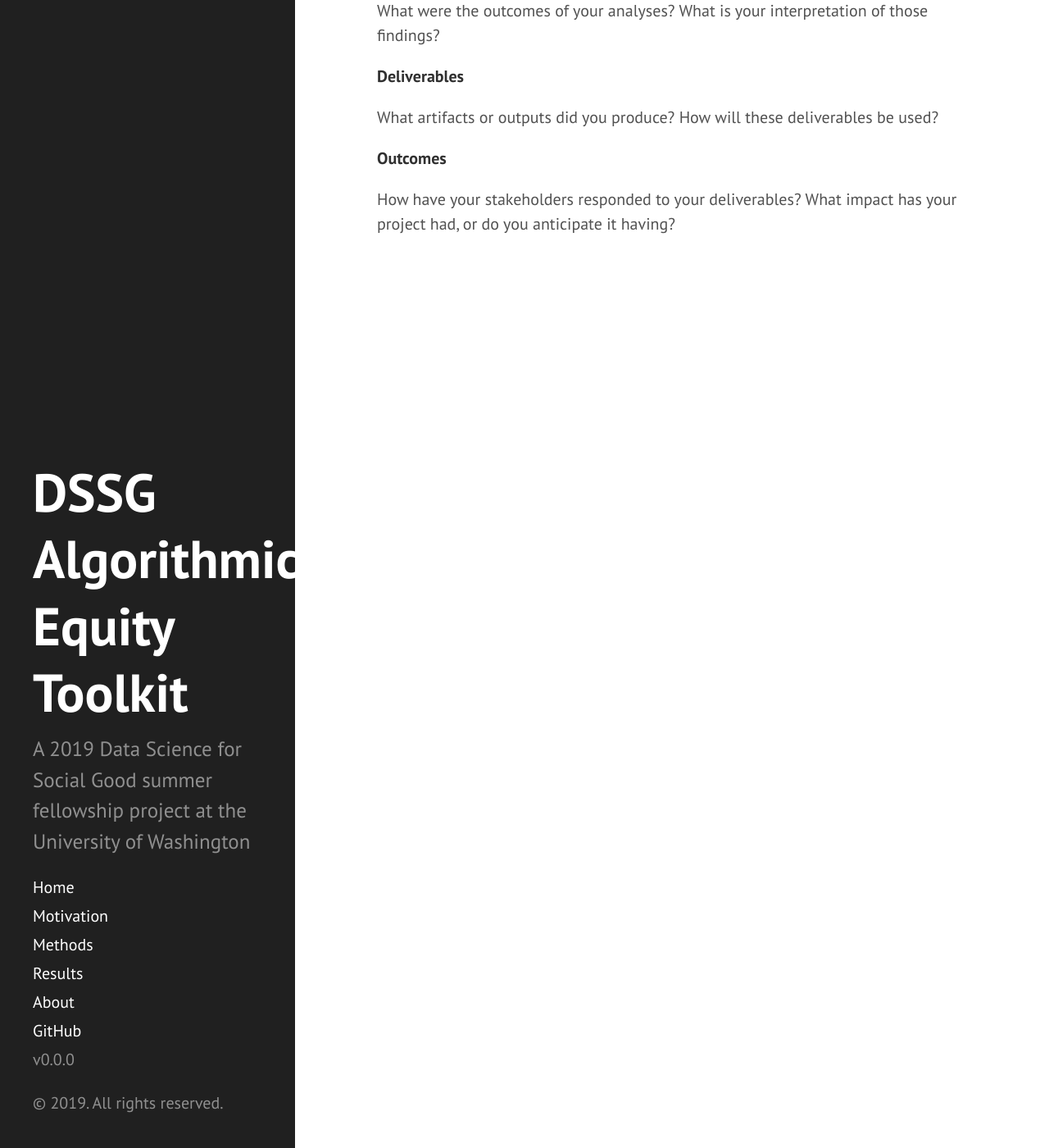
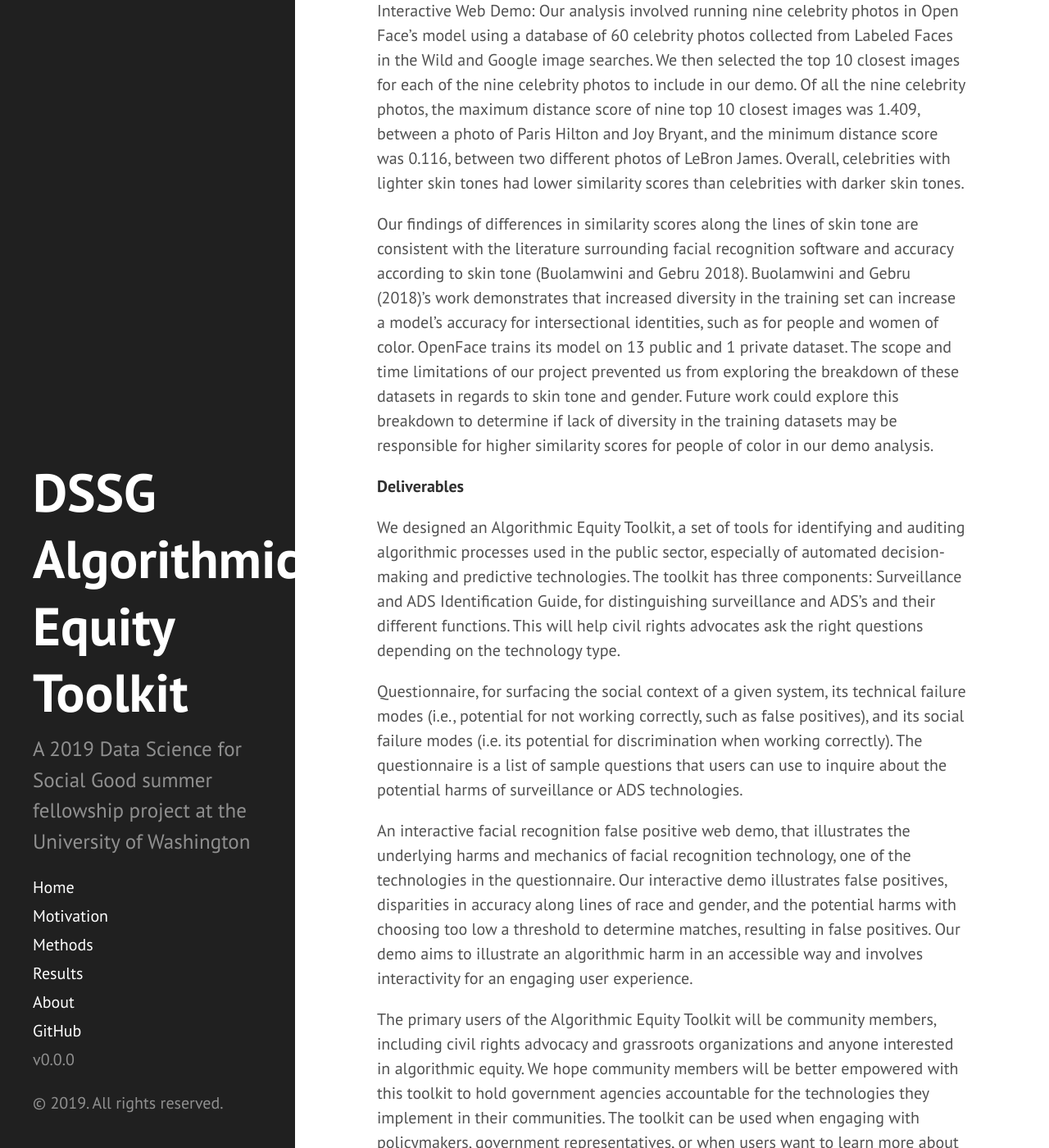
Before and after one commit to uwescience/AEKit-website, a Jekyll site: the page built from results.md, in a window 1280 px wide and 1400 px high, scrolled down 192 px. Shown: the whole window at 82% size. Built offline with Jekyll 4.4.1, drawn with Linux system fonts in a browser that asks for light colours; some of the changed text lies outside the part shown.

Commit message:
added to deliverables

```diff
--- a/results.md
+++ b/results.md
@@ -5,13 +5,29 @@ title: Results
 
 **Findings**
 
-What were the outcomes of your analyses?
-What is your interpretation of those findings?
+Interactive Web Demo:
+Our analysis involved running nine celebrity photos in Open Face’s model using a database of 60 celebrity photos collected from Labeled Faces in the Wild and Google image searches. We then selected the top 10 closest images for each of the nine celebrity photos to include in our demo. Of all the nine celebrity photos, the maximum distance score of nine top 10 closest images was 1.409, between a photo of Paris Hilton and Joy Bryant, and the minimum distance score was 0.116, between two different photos of LeBron James. Overall, celebrities with lighter skin tones had lower similarity scores than celebrities with darker skin tones.
+
+Our findings of differences in similarity scores along the lines of skin tone are consistent with the literature surrounding facial recognition software and accuracy according to skin tone (Buolamwini and Gebru 2018). Buolamwini and Gebru (2018)’s work demonstrates that increased diversity in the training set can increase a model’s accuracy for intersectional identities, such as  for people and women of color. OpenFace trains its model on 13 public and 1 private dataset. The scope and time limitations of our project prevented us from exploring the breakdown of these datasets in regards to skin tone and gender. Future work could explore this breakdown to determine if lack of diversity in the training datasets may be responsible for higher similarity scores for people of color in our demo analysis.
+
+
 
 **Deliverables**
 
-What artifacts or outputs did you produce?
-How will these deliverables be used?
+We designed an Algorithmic Equity Toolkit, a set of tools for identifying and auditing algorithmic processes used in the public sector, especially of automated decision-making and predictive technologies. The toolkit has three components:
+Surveillance and ADS Identification Guide, for distinguishing surveillance and ADS’s and their different functions. This will help civil rights advocates ask the right questions depending on the technology type.
+
+Questionnaire, for surfacing the social context of a given system, its technical failure modes (i.e., potential for not working correctly, such as false positives), and its social failure modes (i.e. its potential for discrimination when working correctly). The questionnaire is a list of sample questions that users can use to inquire about the potential harms of surveillance or ADS technologies.
+
+An interactive facial recognition false positive web demo, that illustrates the underlying harms and mechanics of facial recognition technology, one of the technologies in the questionnaire. Our interactive demo illustrates false positives, disparities in accuracy along lines of race and gender, and the potential harms with choosing too low a threshold to determine matches, resulting in false positives. Our demo aims to illustrate an algorithmic harm in an accessible way and involves interactivity for an engaging user experience.
+
+
+The primary users of the Algorithmic Equity Toolkit will be community members, including civil rights advocacy and grassroots organizations and anyone interested in algorithmic equity. We hope community members will be better empowered with this toolkit to hold government agencies accountable for the technologies they implement in their communities. The toolkit can be used when engaging with policymakers, government representatives, or when users want to learn more about surveillance and ADS technologies and their potential harms.
+
+With the toolkit, civil rights activists, grassroots organizers, and community members can identify a government surveillance and an ADS technology, how they work, and what are the potential social justice implications and harms with using the public sector systems. An ADS is a computerized implementation of algorithms to assist in decision-making. ADS’s are increasingly used in our society to analyze data and make decisions more quickly and efficiently; however, the increasing use of ADS’s decreases transparency and accountability due to their complexity and the lack of awareness about how they work.
+
+We hope that with this toolkit civil rights activists can distinguish between surveillance tools from ADS tools and be empowered to challenge the implementation and expansion of both surveillance and ADS technologies by asking the right questions.
+
 
 **Outcomes**
 
```
